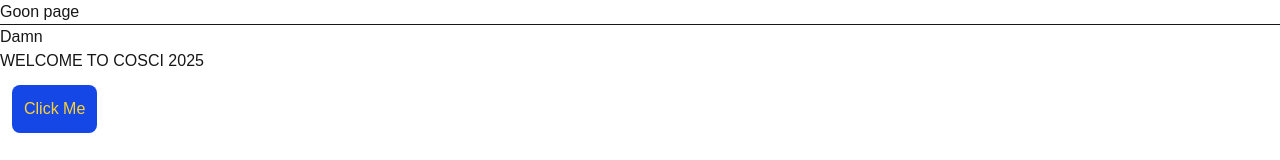
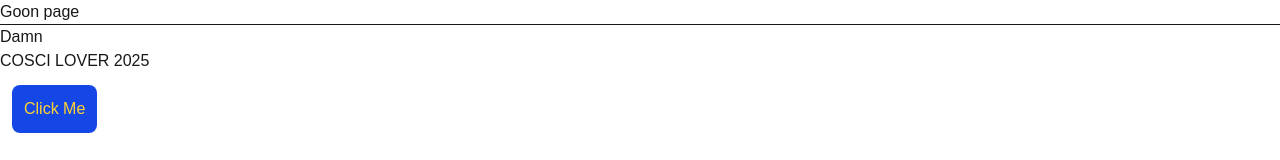
Before and after one commit to xdtaka/next-js-cosci-V2, a Next.js app: page / in a window 1280 px wide. Shown: the top 160 px of the page. Built offline with nearby package versions, Linux system fonts and the light colour scheme.

Commit message:
added useState

```diff
--- a/src/app/components/welcome.tsx
+++ b/src/app/components/welcome.tsx
@@ -1,4 +1,6 @@
 'use client'
+
+import { useState } from "react"
 
 
 //to make it become attribute like html
@@ -8,10 +10,12 @@ type WelcomeProps = {
 }
 
 export default function Welcome({ headTitle, isShow }: WelcomeProps) {
-    const text = "welcome to cosci"
+    // const text = "welcome to cosci"
+    const [text, setText] = useState("CoSci lover")
     // const currentYear = <p>2025</p>
     const year = 2025
     const handleClick = () => {
+        setText("Nihao fine shyt")
         alert("Hello sir")
     }
     return (
```
